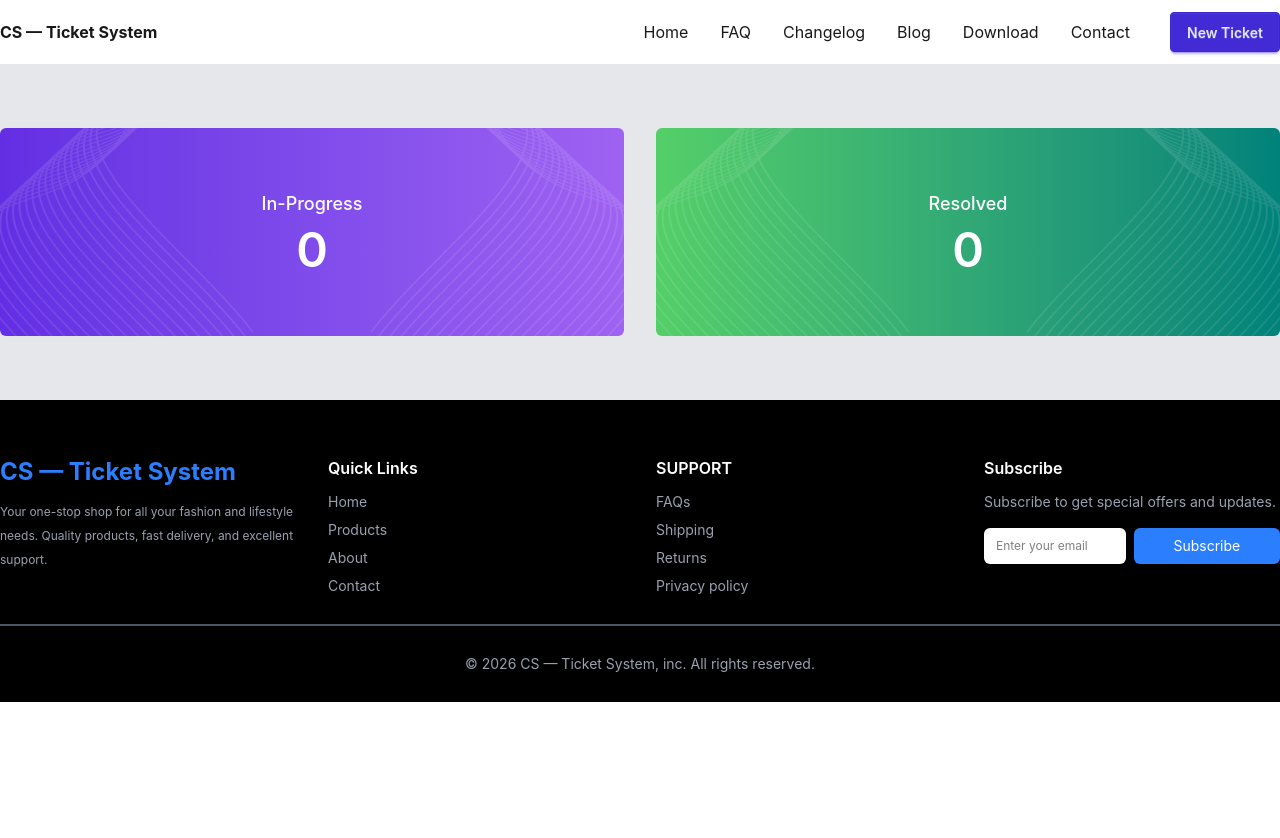
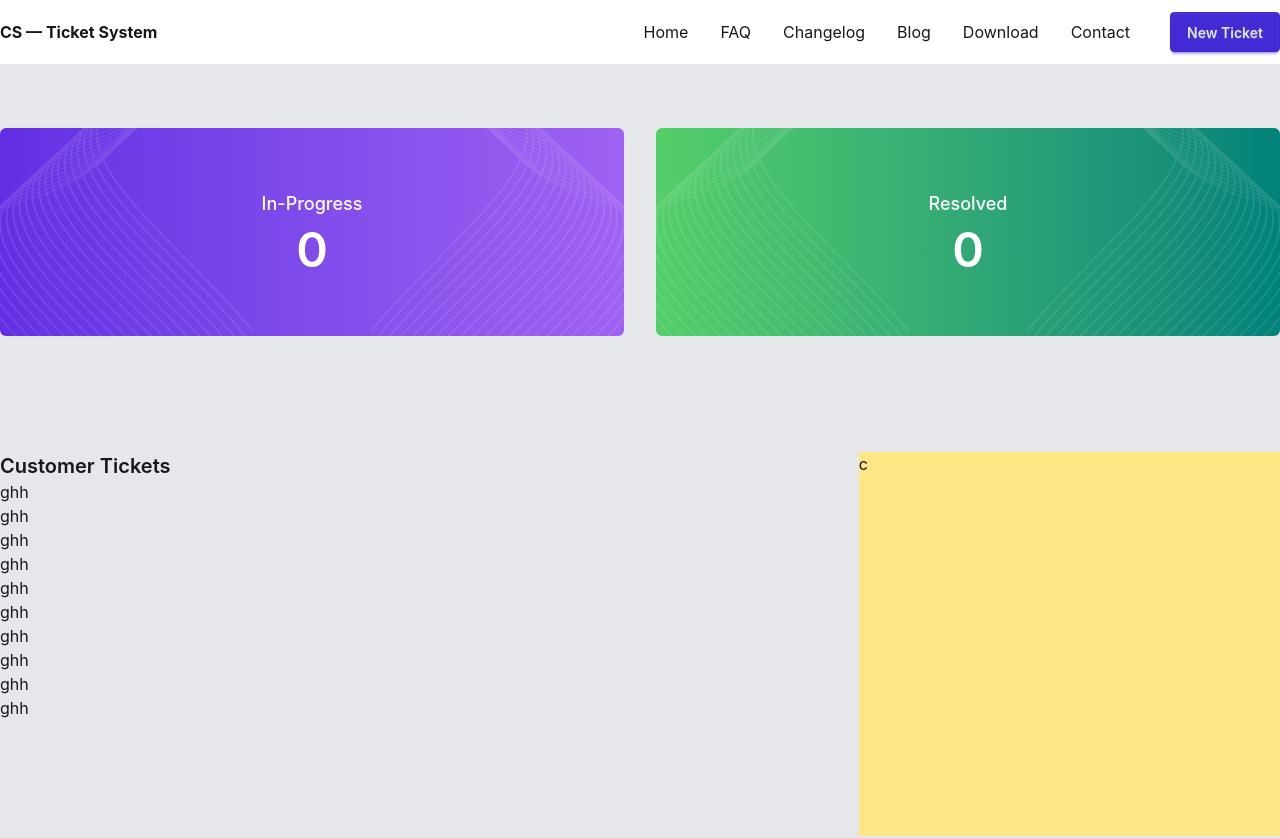
Before and after one commit to Riad123456789/Customer-Support, a React (Vite) app: page / in a window 1280 px wide. Shown: the top 838 px of the page. Before the commit the page ends 800 px from the top, so only its background shows below. Built offline with nearby package versions, Linux system fonts and the light colour scheme.

Commit message:
FackData create and fetch costomer data  and display all data

```diff
--- /dev/null
+++ b/public/FackData.json
@@ -0,0 +1,92 @@
+[
+  {
+    "ticketNumber": "#1001",
+    "title": "Login Issues - Can't Access Account",
+    "description": "Customer reports unable to log in to their account. They've tried resetting password but still can't access it.",
+    "priority": "HIGH",
+    "status": "Open",
+    "customer": "John Smith",
+    "date": "1/15/2024"
+  },
+  {
+    "ticketNumber": "#1002",
+    "title": "Payment Failed - Card Declined",
+    "description": "Customer attempted to pay using Visa ending 1234 but the transaction keeps failing despite sufficient balance.",
+    "priority": "HIGH",
+    "status": "Open",
+    "customer": "Sarah Johnson",
+    "date": "1/16/2024"
+  },
+  {
+    "ticketNumber": "#1003",
+    "title": "Unable to Download Invoice",
+    "description": "Customer cannot download their January invoice from the billing section. The download button is...",
+    "priority": "MEDIUM",
+    "status": "In-Progress",
+    "customer": "Michael Brown",
+    "date": "1/17/2024"
+  },
+  {
+    "ticketNumber": "#1004",
+    "title": "Incorrect Billing Address",
+    "description": "Customer's billing address shows a different city. They updated it but it still displays the old one.",
+    "priority": "LOW",
+    "status": "Open",
+    "customer": "Emily Davis",
+    "date": "1/18/2024"
+  },
+  {
+    "ticketNumber": "#1005",
+    "title": "App Crash on Launch",
+    "description": "Customer reports that the mobile app crashes immediately upon opening on Android 13.",
+    "priority": "HIGH",
+    "status": "Open",
+    "customer": "David Wilson",
+    "date": "1/19/2024"
+  },
+  {
+    "ticketNumber": "#1006",
+    "title": "Refund Not Processed",
+    "description": "Customer requested a refund two weeks ago but has not received the amount yet.",
+    "priority": "MEDIUM",
+    "status": "In-Progress",
+    "customer": "Sophia Taylor",
+    "date": "1/20/2024"
+  },
+  {
+    "ticketNumber": "#1007",
+    "title": "Two-Factor Authentication Issue",
+    "description": "Customer is not receiving 2FA codes on their registered phone number.",
+    "priority": "HIGH",
+    "status": "Open",
+    "customer": "James Anderson",
+    "date": "1/21/2024"
+  },
+  {
+    "ticketNumber": "#1008",
+    "title": "Unable to Update Profile Picture",
+    "description": "Customer tries to upload a new profile picture but gets \"Upload failed\" error.",
+    "priority": "LOW",
+    "status": "Open",
+    "customer": "Olivia Martinez",
+    "date": "1/22/2024"
+  },
+  {
+    "ticketNumber": "#1009",
+    "title": "Subscription Auto-Renewal",
+    "description": "Customer wants to enable auto-renewal for their subscription but the toggle is disabled.",
+    "priority": "MEDIUM",
+    "status": "In-Progress",
+    "customer": "Liam Thomas",
+    "date": "1/17/2024"
+  },
+  {
+    "ticketNumber": "#1010",
+    "title": "Missing Order Confirmation Email",
+    "description": "Customer placed an order but didn't receive a confirmation email even though payment succeeded.",
+    "priority": "MEDIUM",
+    "status": "Open",
+    "customer": "Isabella Garcia",
+    "date": "1/24/2024"
+  }
+]
--- a/src/App.jsx
+++ b/src/App.jsx
@@ -1,4 +1,5 @@
 import Banner from './Banner/Banner'
+import AllCustomer from './CustomerTickets/AllCustomer'
 import Foother from './Foother/Foother'
 import Navber from './Navber/Navber'
 
@@ -8,6 +9,7 @@ function App () {
       <div className=''>
         <Navber></Navber>
         <Banner></Banner>
+        <AllCustomer></AllCustomer>
         <Foother></Foother>
       </div>
     </>
--- /dev/null
+++ b/src/CoustomerCard.jsx
@@ -0,0 +1,14 @@
+import React from 'react';
+
+const Coustomer = ({SingleData}) => {
+
+const {ticketNumber,title,description,priority,status,customer,date}=SingleData
+
+    return (
+        <div>
+           ghh
+        </div>
+    );
+};
+
+export default Coustomer;
--- /dev/null
+++ b/src/CustomerTickets/AllCustomer.jsx
@@ -0,0 +1,26 @@
+import React, { Suspense } from 'react'
+import CoustomerData from './CoustomerData'
+
+const FetchDataPromise = fetch('./public/FackData.json')
+.then(res => res.json())
+
+
+const AllCustomer = () => {
+  return (
+    <div className='bg-gray-200'>
+      <div className='max-w-7xl mx-auto flex justify-between gap-4 py-13'>
+        <div className='flex-2 h-96 '>
+          <h1 className='font-semibold text-xl'>Customer Tickets</h1>
+          <div>
+            <Suspense fallback={"LOADING....."}>
+                <CoustomerData FetchDataPromise={FetchDataPromise}></CoustomerData>
+            </Suspense>
+          </div>
+        </div>
+        <div className='flex-1 h-96 bg-amber-200'>c</div>
+      </div>
+    </div>
+  )
+}
+
+export default AllCustomer
--- /dev/null
+++ b/src/CustomerTickets/CoustomerData.jsx
@@ -0,0 +1,19 @@
+import React, { use } from 'react'
+import CoustomerCard from '../CoustomerCard'
+
+const CoustomerData = ({ FetchDataPromise }) => {
+  const Data = use(FetchDataPromise)
+
+  return (
+    <div>
+      {Data.map(SingleData => (
+        <CoustomerCard
+          key={SingleData.ticketNumber}
+          SingleData={SingleData}
+        ></CoustomerCard>
+      ))}
+    </div>
+  )
+}
+
+export default CoustomerData
--- a/src/Foother/Foother.jsx
+++ b/src/Foother/Foother.jsx
@@ -3,56 +3,60 @@ import React from 'react'
 const Foother = () => {
   return (
     <div>
-      <footer class='bg-black text-white pt-14 pb-7'>
-        <div class='max-w-7xl mx-auto grid grid-cols-1 md:grid-cols-2 lg:grid-cols-4 gap-8'>
+      <footer className='bg-black text-white pt-14 pb-7'>
+        <div className='max-w-7xl mx-auto grid grid-cols-1 md:grid-cols-2 lg:grid-cols-4 gap-8'>
           <div>
-            <h1 class='text-2xl font-bold text-blue-500 mb-3'>CS — Ticket System</h1>
-            <p class='text-xs text-gray-400 leading-6'>
+            <h1 className='text-2xl font-bold text-blue-500 mb-3'>
+              CS — Ticket System
+            </h1>
+            <p className='text-xs text-gray-400 leading-6'>
               Your one-stop shop for all your fashion and lifestyle needs.
               Quality products, fast delivery, and excellent support.
             </p>
           </div>
           <div>
-            <h2 class='font-semibold mb-3'>Quick Links</h2>
-            <ul class='space-y-2 text-sm text-gray-400'>
-              <li class='hover:text-white cursor-pointer'>Home</li>
-              <li class='hover:text-white cursor-pointer'>Products</li>
-              <li class='hover:text-white cursor-pointer'>About</li>
-              <li class='hover:text-white cursor-pointer'>Contact</li>
+            <h2 className='font-semibold mb-3'>Quick Links</h2>
+            <ul className='space-y-2 text-sm text-gray-400'>
+              <li className='hover:text-white cursor-pointer'>Home</li>
+              <li className='hover:text-white cursor-pointer'>Products</li>
+              <li className='hover:text-white cursor-pointer'>About</li>
+              <li className='hover:text-white cursor-pointer'>Contact</li>
             </ul>
           </div>
 
           <div>
-            <h2 class='font-semibold mb-3'>SUPPORT</h2>
-            <ul class='space-y-2 text-sm text-gray-400'>
-              <li class='hover:text-white cursor-pointer'>FAQs</li>
-              <li class='hover:text-white cursor-pointer'>Shipping</li>
-              <li class='hover:text-white cursor-pointer'>Returns</li>
-              <li class='hover:text-white cursor-pointer'>Privacy policy</li>
+            <h2 className='font-semibold mb-3'>SUPPORT</h2>
+            <ul className='space-y-2 text-sm text-gray-400'>
+              <li className='hover:text-white cursor-pointer'>FAQs</li>
+              <li className='hover:text-white cursor-pointer'>Shipping</li>
+              <li className='hover:text-white cursor-pointer'>Returns</li>
+              <li className='hover:text-white cursor-pointer'>
+                Privacy policy
+              </li>
             </ul>
           </div>
           <div>
-            <h2 class='font-semibold mb-3'>Subscribe</h2>
-            <p class='text-sm text-gray-400 mb-4'>
+            <h2 className='font-semibold mb-3'>Subscribe</h2>
+            <p className='text-sm text-gray-400 mb-4'>
               Subscribe to get special offers and updates.
             </p>
-            <div class='space-y-3 md:space-y-0 md:flex md:gap-2'>
+            <div className='space-y-3 md:space-y-0 md:flex md:gap-2'>
               <input
                 type='email'
                 placeholder='Enter your email'
-                class='w-full px-3 py-2 text-xs rounded-md text-black bg-white focus:outline-none'
+                className='w-full px-3 py-2 text-xs rounded-md text-black bg-white focus:outline-none'
               />
-              <button class='w-full bg-blue-500 px-4 py-2 text-sm rounded-md hover:bg-blue-600 transition'>
+              <button className='w-full bg-blue-500 px-4 py-2 text-sm rounded-md hover:bg-blue-600 transition'>
                 Subscribe
               </button>
             </div>
           </div>
         </div>
-        <hr class='border-t-2 max-w-7xl mx-auto border-gray-600 my-7 ' />
+        <hr className='border-t-2 max-w-7xl mx-auto border-gray-600 my-7 ' />
 
-        <div class='border-gray-700 max-w-7xl mx-auto'>
-          <div class=''>
-            <p class='text-sm text-gray-400 text-center'>
+        <div className='border-gray-700 max-w-7xl mx-auto'>
+          <div className=''>
+            <p className='text-sm text-gray-400 text-center'>
               © 2026 CS — Ticket System, inc. All rights reserved.
             </p>
           </div>
```
